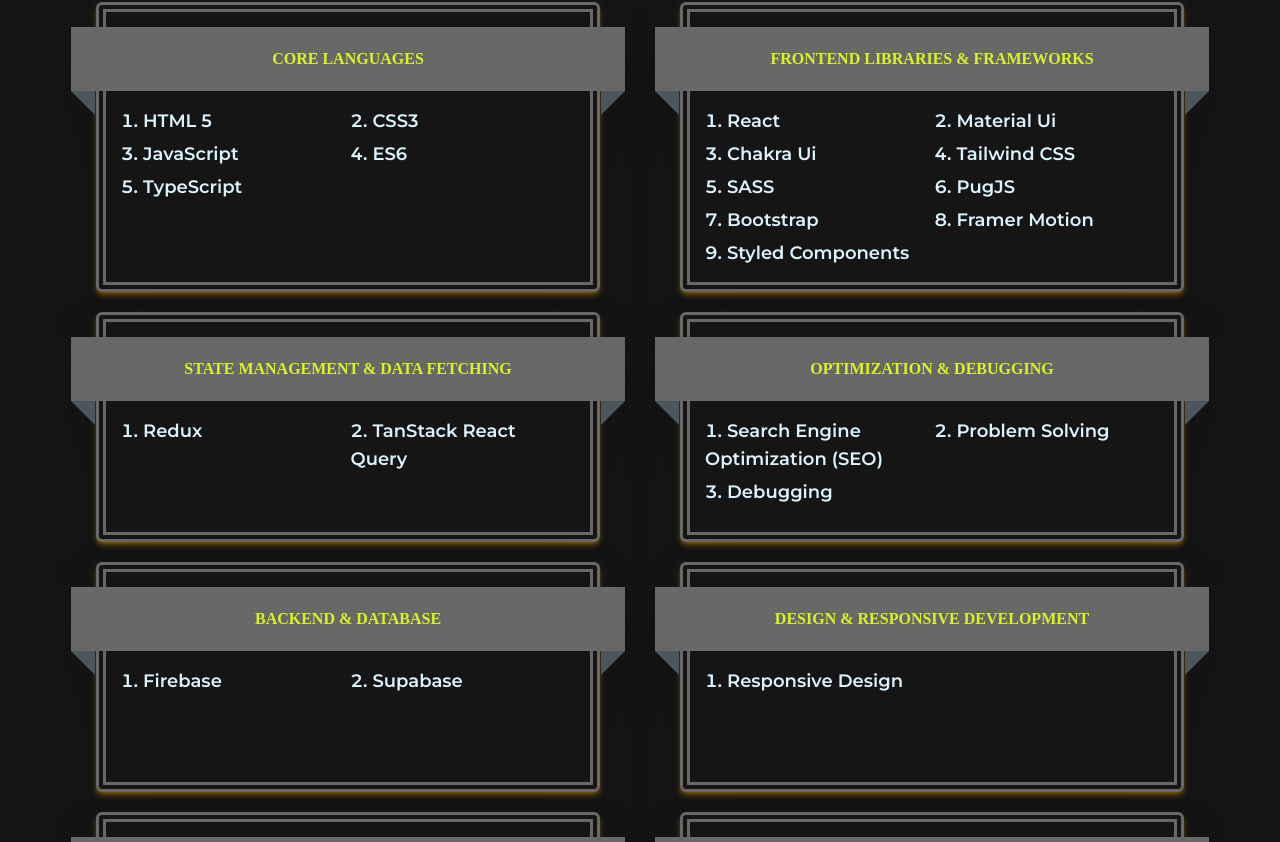
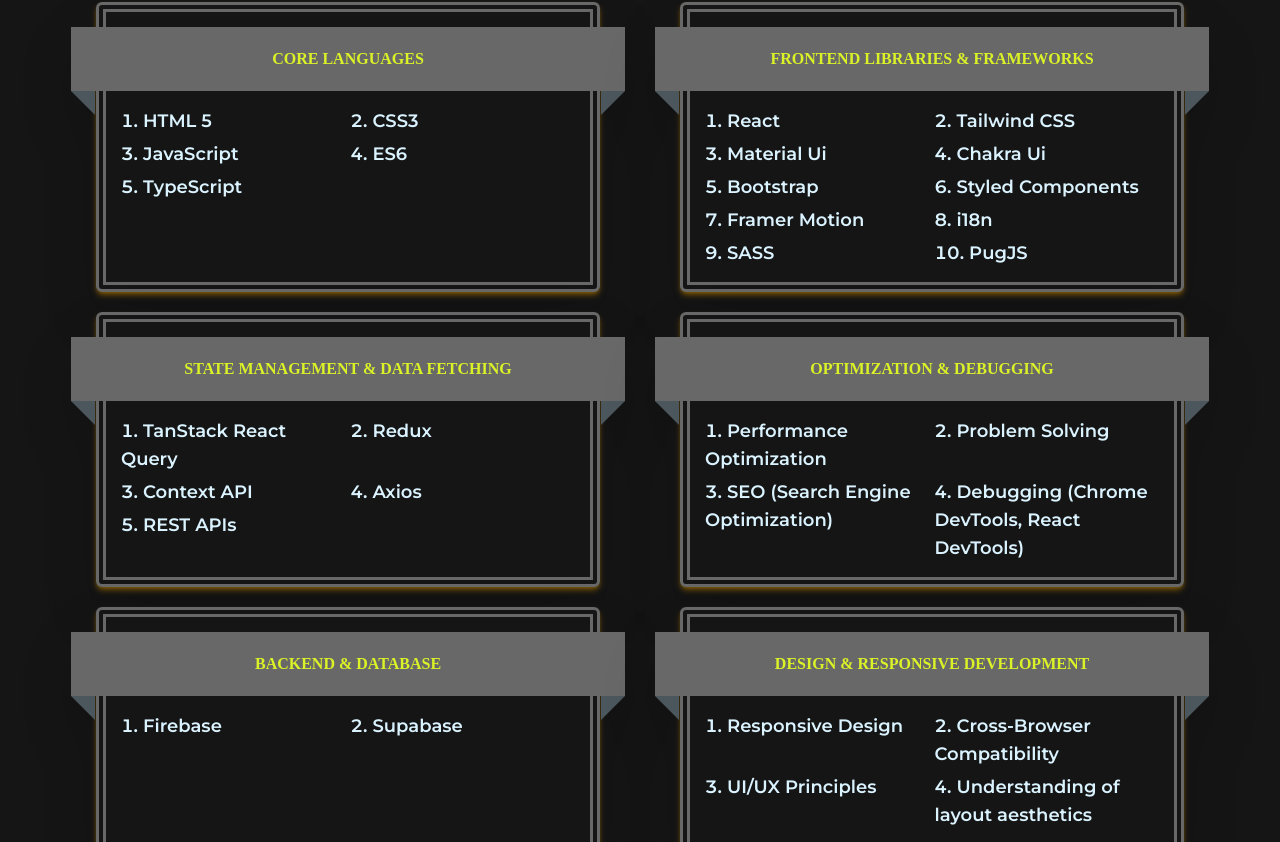
Before and after one commit to ANT0NI0US/Antonious-Portfolio, a React (Vite) app: page / in a window 1280 px wide. Shown: the part 1698-2540 px from the top of the page. Built offline with nearby package versions, Linux system fonts and the light colour scheme.

Commit message:
skills section + enhance the CV

```diff
--- a/src/features/banner/components/CV.jsx
+++ b/src/features/banner/components/CV.jsx
@@ -2,7 +2,7 @@
 import Button from "@/ui/Button";
 
 const downloadFile = () => {
-  const fileId = "1IPreN5Yc4xMl9IQBA_Vjdh7U2-zUtrib";
+  const fileId = "1wyQx5nAc5zC6Vx4jxq9xhwPAEQ093PT4";
   const downloadUrl = `https://drive.google.com/uc?id=${fileId}`;
   const link = document.createElement("a");
   link.href = downloadUrl;
--- a/src/features/skills/components/allSkills.js
+++ b/src/features/skills/components/allSkills.js
@@ -7,26 +7,34 @@
     title: "Frontend Libraries & Frameworks",
     description: [
       "React",
+      "Tailwind CSS",
       "Material Ui",
       "Chakra Ui",
-      "Tailwind CSS",
+      "Bootstrap",
+      "Styled Components",
+      "Framer Motion",
+      "i18n",
       "SASS",
       "PugJS",
-      "Bootstrap",
-      "Framer Motion",
-      "Styled Components",
     ],
   },
   {
     title: "State Management & Data Fetching",
-    description: ["Redux", "TanStack React Query"],
+    description: [
+      "TanStack React Query",
+      "Redux",
+      "Context API",
+      "Axios",
+      "REST APIs",
+    ],
   },
   {
     title: "Optimization & Debugging",
     description: [
-      "Search Engine Optimization (SEO)",
+      "Performance Optimization",
       "Problem Solving",
-      "Debugging",
+      "SEO (Search Engine Optimization)",
+      "Debugging (Chrome DevTools, React DevTools)",
     ],
   },
   {
@@ -35,7 +43,12 @@
   },
   {
     title: "Design & Responsive Development",
-    description: ["Responsive Design"],
+    description: [
+      "Responsive Design",
+      "Cross-Browser Compatibility",
+      "UI/UX Principles",
+      "Understanding of layout aesthetics",
+    ],
   },
   {
     title: "Version Control & Collaboration",
@@ -56,6 +69,8 @@
       "Attention to Detail",
       "Accountability",
       "Emotional Intelligence",
+      "Excellent Analytical Skills",
+      "Multitasking Skills",
     ],
   },
 ];
```
